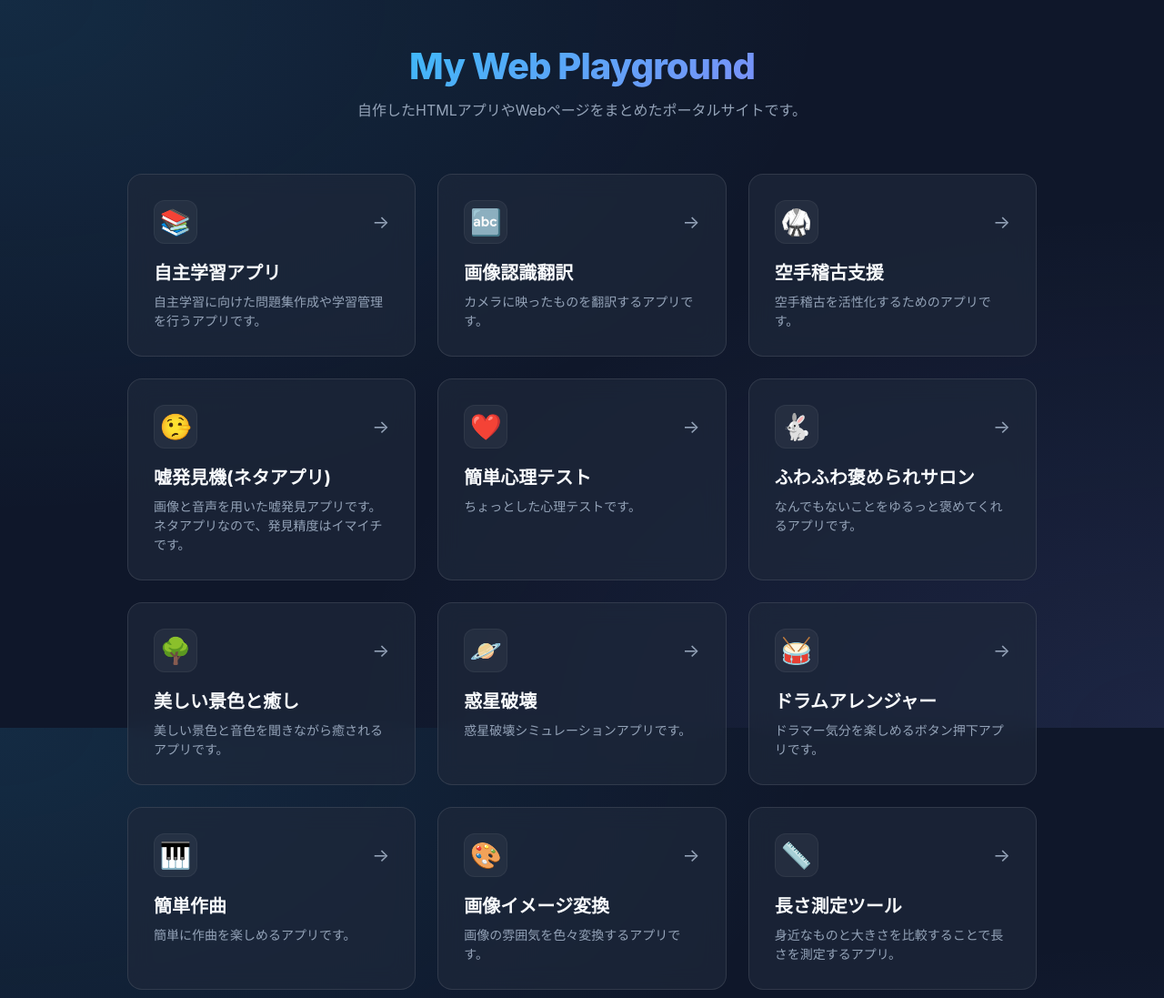
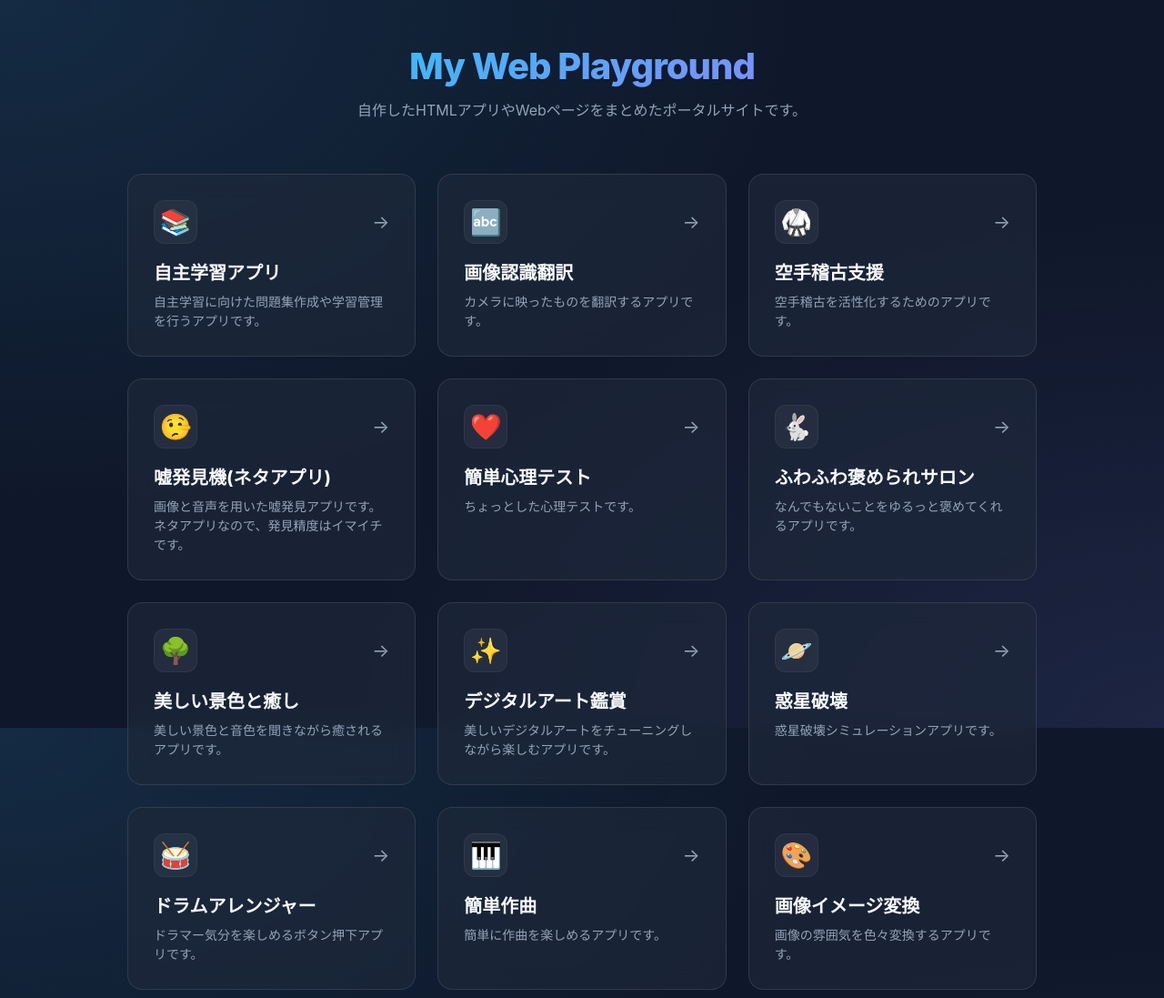
Before and after one commit to suffix-wiki/several_systems, a plain HTML site: page index.html in a window 1280 px wide. Shown: the top 1097 px of the page at 91% size. Drawn offline with Linux system fonts and the light colour scheme.

Commit message:
デジタルアートのリンクを追加

```diff
--- a/index.html
+++ b/index.html
@@ -243,6 +243,16 @@
           <p class="card-description">美しい景色と音色を聞きながら癒されるアプリです。</p>
         </div>
       </a>
+      <a href="digital-art/digital-art.html" class="card">
+        <div>
+          <div class="card-header">
+            <span class="card-icon">✨</span>
+            <span class="card-arrow">→</span>
+          </div>
+          <h2 class="card-title">デジタルアート鑑賞</h2>
+          <p class="card-description">美しいデジタルアートをチューニングしながら楽しむアプリです。</p>
+        </div>
+      </a>
       <a href="planet-destroy/planet-destroy.html" class="card">
         <div>
           <div class="card-header">
```
